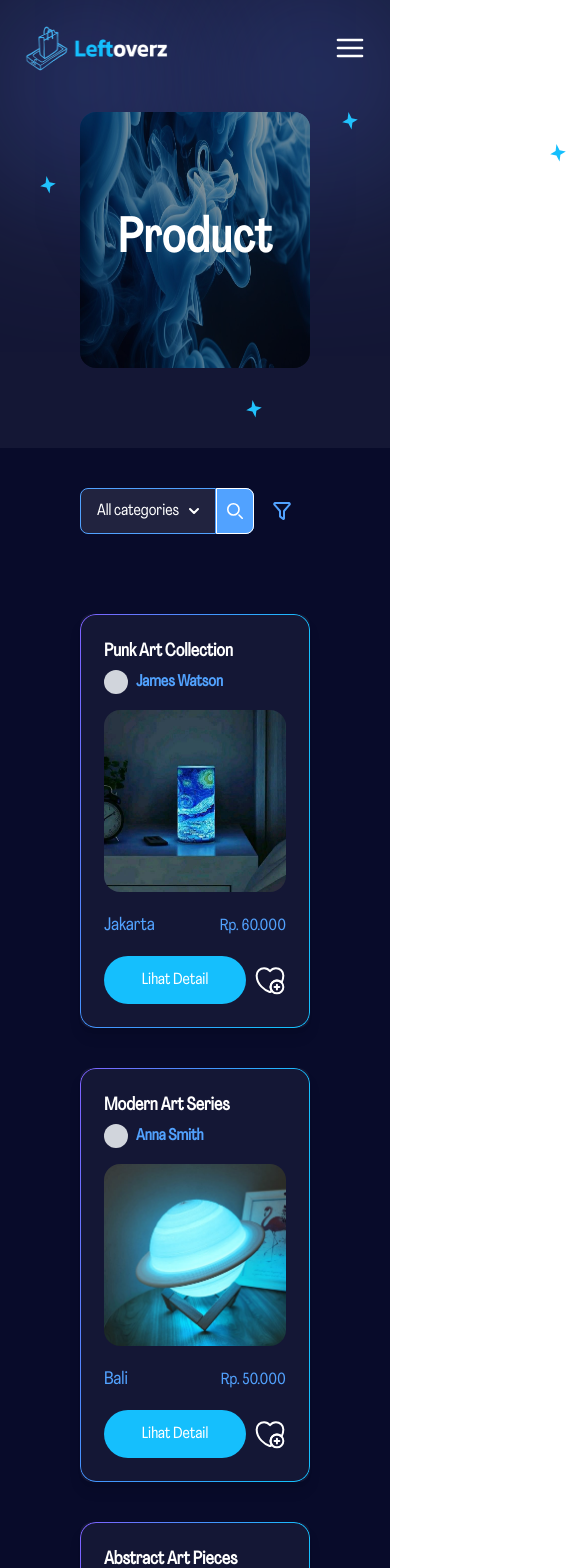
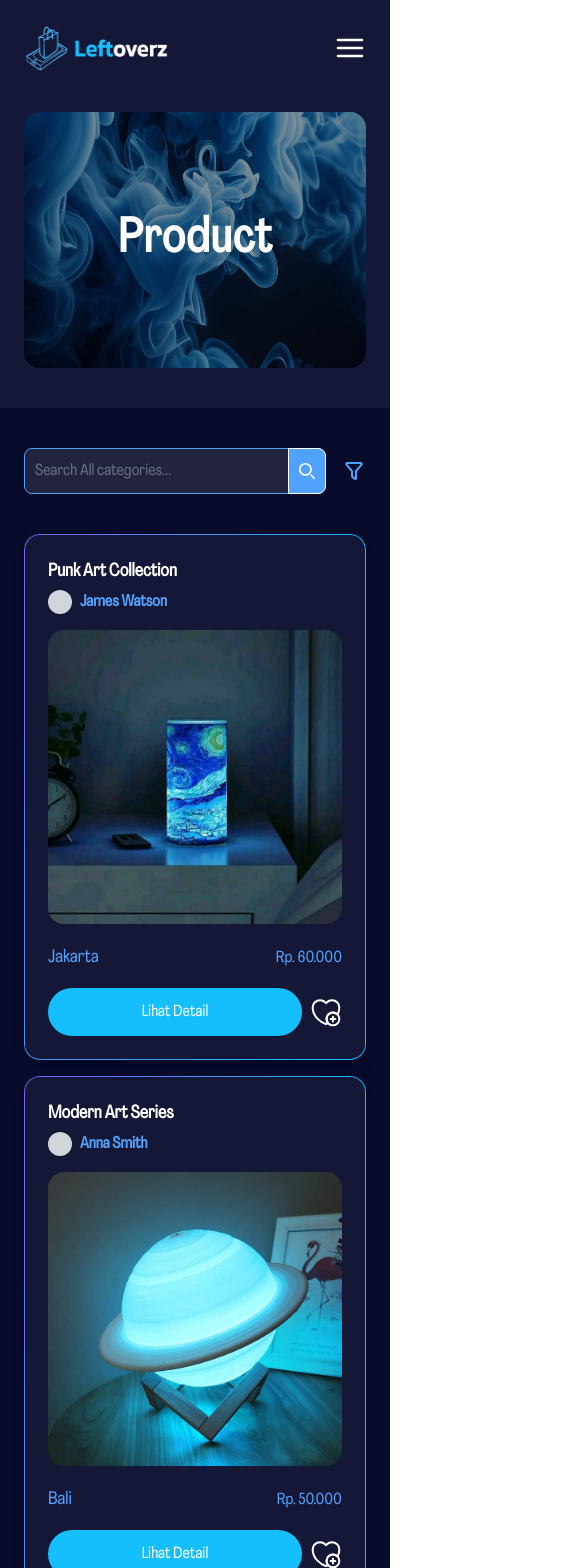
Before and after one commit to Al1en131/Leftoverz, a Next.js app: page /product in a window 390 px wide. Shown: the top 1568 px of the page, 566 px wide, since content can reach past the window. Built offline with nearby package versions, Linux system fonts and the light colour scheme.

Commit message:
update responsive page

```diff
--- a/src/app/about/page.tsx
+++ b/src/app/about/page.tsx
@@ -19,44 +19,44 @@ export default function About() {
           height={100}
           alt=""
           src="/images/bubble.svg"
-          className="h-[356px] w-[356px] absolute top-0 left-0"
+          className="h-[356px] w-[356px] max-lg:hidden absolute top-0 left-0"
         />
         <Image
           width={100}
           height={100}
           alt=""
           src="/images/bubble-2.svg"
-          className="h-[356px] w-[356px] absolute top-0 right-0"
+          className="h-[356px] w-[356px] absolute max-lg:hidden top-0 right-0"
         />
         <Image
           width={100}
           height={100}
           alt=""
           src="/images/Star-1.svg"
-          className="w-4 absolute top-28 right-8 -z-0"
+          className="w-4 absolute top-28 right-8 max-lg:hidden -z-0"
         />
         <Image
           width={100}
           height={100}
           alt=""
           src="/images/Star-1.svg"
-          className="w-4 absolute top-[400px] right-32 -z-0"
+          className="w-4 absolute top-[400px] right-32 max-lg:hidden -z-0"
         />
         <Image
           width={100}
           height={100}
           alt=""
           src="/images/Star-1.svg"
-          className="w-4 absolute top-44 left-10 -z-0"
+          className="w-4 absolute top-44 left-10 max-lg:hidden -z-0"
         />
         <Image
           width={100}
           height={100}
           alt=""
           src="/images/Star-1.svg"
-          className="w-4 absolute top-36 left-[550px] -z-0"
+          className="w-4 absolute top-36 left-[550px] max-lg:hidden -z-0"
         />
-        <div className="bg-white/5 pt-28 pb-20 w-full px-20 flex flex-col items-center gap-6 relative">
+        <div className="bg-white/5 pt-28 md:pb-20 pb-10 w-full md:px-20 px-6 flex flex-col items-center gap-6 relative">
           <div className="relative w-full">
             <Image
               width={600}
@@ -66,13 +66,13 @@ export default function About() {
               className="rounded-2xl w-full h-64"
             />
             <div className="absolute top-0 left-0 w-full h-full bg-black opacity-40 rounded-2xl z-40"></div>{" "}
-            <h1 className="text-5xl md:text-8xl tracking-wide text-white font-bold text-center absolute top-1/2 left-1/2 -translate-x-1/2 -translate-y-1/2 z-50">
+            <h1 className="text-4xl md:text-8xl tracking-wide text-white font-bold text-center absolute top-1/2 left-1/2 -translate-x-1/2 -translate-y-1/2 z-50">
               About Us
             </h1>
           </div>
         </div>
-        <div className="py-10 px-20">
-          <p className="text-white text-base text-center tracking-wide">
+        <div className="py-10 md:px-20 px-6">
+          <p className="text-white text-base md:text-center max-lg:text-justify tracking-wide">
             Lorem Ipsum is simply dummy text of the printing and typesetting
             industry. Lorem Ipsum has been the industry&apos;s standard dummy text
             ever since the 1500s, when an unknown printer took a galley of type
@@ -84,13 +84,13 @@ export default function About() {
             PageMaker including versions of Lorem Ipsum.
           </p>
         </div>
-        <div className="px-20 py-20 relative">
+        <div className="md:px-20 md:py-20 px-6 py-10 relative">
           <Image
             width={100}
             height={100}
             alt=""
             src="/images/Star-1.svg"
-            className="w-8 absolute bottom-20 right-10 -z-0"
+            className="w-8 absolute md:bottom-20 bottom-2 right-10 -z-0"
           />
           <Image
             width={100}
@@ -104,44 +104,43 @@ export default function About() {
             height={100}
             alt=""
             src="/images/Star-1.svg"
-            className="w-4 absolute top-36 left-96 -z-0"
+            className="w-4 absolute top-36 left-96 max-lg:hidden -z-0"
           />
           <Image
             width={100}
             height={100}
             alt=""
             src="/images/Star-1.svg"
-            className="w-4 absolute bottom-28 left-20 -z-0"
+            className="w-4 absolute md:bottom-28 bottom-4 left-20 -z-0"
           />
           <div className="justify-center w-full text-center mb-10">
             <h3 className="text-4xl text-white font-bold mb-1">Question</h3>
             <p>Lorem ipsum</p>
           </div>
-          <div className="flex gap-10 items-center">
+          <div className="md:flex block gap-10 items-center max-lg:space-y-6">
             <div className="relative">
               <Image
                 width={100}
                 height={100}
                 alt=""
                 src="/images/bubble-8.svg"
-                className="h-[556px] w-[556px] absolute -top-48 -left-28 -z-0"
+                className="md:h-[556px] md:w-[556px] w-72 h-72 absolute md:-top-48 -top-20 md:-left-28  -left-5 -z-0"
               />
               <Image
                 width={100}
                 height={100}
                 alt=""
                 src="/images/bubble-8.svg"
-                className="h-[556px] w-[556px] absolute top-0 -right-20 -z-0"
+                className="md:h-[556px] md:w-[556px] w-72 h-72 absolute md:top-0 bottom-0 md:-right-20 -right-5 -z-0"
               />
               <Image
                 width={600}
                 height={400}
                 alt="Hero About"
                 src="/images/question.png"
-                className="w-[650px] h-[450px] relative z-50"
+                className="md:w-[650px] w-[400px] md:h-[450px] h-[380px] relative z-50"
               />
             </div>
-
             <div className="w-full">
               <div id="accordion-open" data-accordion="open">
                 <h2 id="accordion-open-heading-1">
--- a/src/app/product/detail/page.tsx
+++ b/src/app/product/detail/page.tsx
@@ -76,46 +76,45 @@ export default function ProductDetail() {
         height={100}
         alt=""
         src="/images/bubble.svg"
-        className="h-[356px] w-[356px] absolute top-0 left-0"
+        className="h-[356px] w-[356px] absolute top-0 left-0 -z-0 max-lg:hidden"
       />
       <Image
         width={100}
         height={100}
         alt=""
         src="/images/bubble-2.svg"
-        className="h-[356px] w-[356px] absolute top-0 right-0"
+        className="h-[356px] w-[356px] absolute top-0 right-0 max-lg:hidden"
       />
       <Image
         width={100}
         height={100}
         alt=""
         src="/images/Star-1.svg"
-        className="w-8 absolute top-28 right-26 -z-0"
+        className="w-8 absolute top-28 max-lg:hidden right-26 -z-0"
       />
       <Image
         width={100}
         height={100}
         alt=""
         src="/images/Star-1.svg"
-        className="w-4 absolute top-28 right-96 -z-0"
+        className="w-4 absolute top-28 right-96 max-lg:hidden -z-0"
       />
       <Image
         width={100}
         height={100}
         alt=""
         src="/images/Star-1.svg"
-        className="w-4 absolute top-[750px] left-56 -z-0"
+        className="w-4 absolute top-[750px] left-56 max-lg:hidden -z-0"
       />
       <Image
         width={100}
         height={100}
         alt=""
         src="/images/Star-1.svg"
-        className="w-4 absolute top-[700px] right-[300px] -z-0"
+        className="w-4 absolute top-[700px] max-lg:hidden right-[300px] -z-0"
       />
-      <div className="flex gap-10 p-20 mt-10 h-auto">
-        <div className="w-4/12 z-40">
-          {" "}
+      <div className="md:flex md:gap-10 gap-4 md:p-20 px-6 py-14 mt-10 h-auto">
+        <div className="md:w-4/12 w-full z-40 max-lg:mb-4">
           <div className="h-96 rounded-lg overflow-hidden">
             <Image
               src={selectedImage}
@@ -125,7 +124,7 @@ export default function ProductDetail() {
               className="w-full h-auto rounded-lg"
             />
           </div>
-          <div className="grid grid-cols-5 gap-4 mt-6">
+          <div className="grid grid-cols-5 gap-4 md:mt-6 mt-0">
             {product.images.map((img, index) => (
               <button
                 key={index}
@@ -139,13 +138,13 @@ export default function ProductDetail() {
                   alt={`Thumbnail ${index}`}
                   width={100}
                   height={100}
-                  className="w-24 h-24 object-cover rounded-lg"
+                  className="md:w-24 md:h-24 h-16 object-cover rounded-lg"
                 />
               </button>
             ))}
           </div>
         </div>
-        <div className="mb-4 w-8/12 block items-center relative">
+        <div className="mb-4 md:w-8/12 w-full block items-center relative">
           <div className="block">
             <h3 className="text-white text-xl mb-4 font-bold tracking-wide">
               Product Name
@@ -154,7 +153,7 @@ export default function ProductDetail() {
               <span className="w-6 h-6 bg-gray-300 rounded-full"></span>
               <p className="text-blue-400 font-semibold">Alien</p>
             </div>
-            <p className="text-base">
+            <p className="text-base max-lg:text-justify">
               Contrary to popular belief, Lorem Ipsum is not simply random text.
               It has roots in a piece of classical Latin literature from 45 BC,
               making it over 2000 years old. Richard McClintock, a Latin
@@ -164,7 +163,7 @@ export default function ProductDetail() {
               literature, discovered the undoubtable source.
             </p>
           </div>
-          <div className="flex items-center gap-4 absolute bottom-0 right-0">
+          <div className="flex items-center gap-4 md:absolute max-lg:mt-4 max-lg:justify-end md:bottom-0 md:right-0">
             <Image
               src="/images/heart-remove.svg"
               width={100}
@@ -181,11 +180,11 @@ export default function ProductDetail() {
           </div>
         </div>
       </div>
-      <div className="pb-20 pt-10 w-full px-20">
+      <div className="md:pb-20 pb-10 md:pt-10 pt-0 w-full px-6 md:px-20">
         <h1 className="text-5xl font-bold text-white mb-8 text-center">
           Similar Product
         </h1>
-        <div className="grid grid-cols-1 sm:grid-cols-2 lg:grid-cols-3 gap-10 z-50">
+        <div className="grid grid-cols-1 sm:grid-cols-2 lg:grid-cols-3 md:gap-10 gap-4 z-50">
           {data.map((item, index) => (
             <div
               key={index}
--- a/src/app/product/page.tsx
+++ b/src/app/product/page.tsx
@@ -95,44 +95,44 @@ export default function Product() {
           height={100}
           alt=""
           src="/images/bubble.svg"
-          className="h-[356px] w-[356px] absolute top-0 left-0"
+          className="h-[356px] w-[356px] max-lg:hidden absolute top-0 left-0"
         />
         <Image
           width={100}
           height={100}
           alt=""
           src="/images/bubble-2.svg"
-          className="h-[356px] w-[356px] absolute top-0 right-0"
+          className="h-[356px] w-[356px] max-lg:hidden absolute top-0 right-0"
         />
         <Image
           width={100}
           height={100}
           alt=""
           src="/images/Star-1.svg"
-          className="w-4 absolute top-28 right-8 -z-0"
+          className="w-4 absolute top-28 max-lg:hidden right-8 -z-0"
         />
         <Image
           width={100}
           height={100}
           alt=""
           src="/images/Star-1.svg"
-          className="w-4 absolute top-[400px] right-32 -z-0"
+          className="w-4 absolute top-[400px] max-lg:hidden right-32 -z-0"
         />
         <Image
           width={100}
           height={100}
           alt=""
           src="/images/Star-1.svg"
-          className="w-4 absolute top-44 left-10 -z-0"
+          className="w-4 absolute top-44 max-lg:hidden left-10 -z-0"
         />
         <Image
           width={100}
           height={100}
           alt=""
           src="/images/Star-1.svg"
-          className="w-4 absolute top-36 left-[550px] -z-0"
+          className="w-4 absolute top-36 left-[550px] max-lg:hidden -z-0"
         />
-        <div className="bg-white/5 pt-28 pb-20 w-full px-20 flex flex-col items-center gap-6 relative">
+        <div className="bg-white/5 pt-28 md:pb-20 pb-10 w-full md:px-20 px-6 flex flex-col items-center gap-6 relative">
           <div className="relative w-full">
             <Image
               width={600}
@@ -147,17 +147,15 @@ export default function Product() {
             </h1>
           </div>
         </div>
-        <div className="py-10 px-20 flex justify-between items-center">
-          {/* Search Form */}
+        <div className="py-10 md:px-20 px-6 flex justify-between items-center">
           <form className="w-full mx-auto relative">
             <div className="flex">
-              {/* Dropdown Button */}
               <button
                 onClick={(e) => {
                   e.preventDefault();
                   setDropdownOpen(!dropdownOpen);
                 }}
-                className="shrink-0 z-10 inline-flex items-center py-2.5 px-4 text-base font-medium text-white bg-white/10 border border-blue-400 rounded-s-lg hover:bg-white/5"
+                className="shrink-0 z-10 md:inline-flex hidden items-center py-2.5 px-4 text-base font-medium text-white bg-white/10 border border-blue-400 rounded-s-lg hover:bg-white/5"
                 type="button"
               >
                 {selectedCategory}
@@ -176,7 +174,6 @@ export default function Product() {
                 </svg>
               </button>
 
-              {/* Dropdown Menu */}
               {dropdownOpen && (
                 <div
                   ref={dropdownRef}
@@ -207,7 +204,7 @@ export default function Product() {
               <div className="relative w-full">
                 <input
                   type="search"
-                  className="block p-2.5 w-full z-20 text-base text-white bg-white/10 rounded-e-lg border border-blue-400"
+                  className="block p-2.5 w-full z-20 text-base text-white bg-white/10 md:rounded-e-lg rounded-lg border border-blue-400"
                   placeholder={`Search ${selectedCategory}...`}
                   required
                 />
@@ -229,10 +226,9 @@ export default function Product() {
             </div>
           </form>
           <div className="relative">
-            {/* Filter Button */}
             <button
               onClick={() => setOpen(!open)}
-              className="text-blue-400 bg-primary-700 hover:bg-primary-800 font-medium rounded-lg text-sm px-4 py-2.5 inline-flex items-center"
+              className="text-blue-400 bg-primary-700 hover:bg-primary-800 font-medium rounded-lg text-sm ps-4 py-2.5 inline-flex items-center"
             >
               <svg
                 className="w-6 h-6"
@@ -251,12 +247,9 @@ export default function Product() {
                 />
               </svg>
             </button>
-            {/* Dropdown */}
             {open && (
               <div className="absolute z-10 w-72 p-4 right-0 top-10 bg-black/50 border border-white rounded-lg shadow-lg mt-2">
                 <h6 className="mb-3 text-sm font-medium text-white">Filter</h6>
-
-                {/* Upload Image */}
                 <div className="mb-3">
                   <label className="text-sm font-medium text-white">
                     Upload Image
@@ -276,8 +269,6 @@ export default function Product() {
                     className="mt-2 rounded-lg"
                   />
                 )}
-
-                {/* Price Range */}
                 <div className="mb-3">
                   <label className="text-sm font-medium text-white">
                     Price
@@ -299,8 +290,6 @@ export default function Product() {
                     />
                   </div>
                 </div>
-
-                {/* Sort By */}
                 <div className="relative">
                   <Listbox value={selected} onChange={setSelected}>
                     <Listbox.Button className="w-full p-2 border rounded-lg text-white bg-white/30">
@@ -323,14 +312,13 @@ export default function Product() {
             )}
           </div>
         </div>
-        <div className="py-10 px-20 w-full">
-          <div className="grid grid-cols-1 sm:grid-cols-2 lg:grid-cols-3 gap-10 z-50">
+        <div className="md:py-10 pt-0 pb-10 md:px-20 px-6 w-full">
+          <div className="grid grid-cols-1 sm:grid-cols-2 lg:grid-cols-3 md:gap-10 gap-4 z-50">
             {data.map((item, index) => (
               <div
                 key={index}
                 className="w-full p-6 rounded-xl border_section shadow-lg bg-white/5 relative"
               >
-                {/* Bagian Atas */}
                 <div className="mb-4 flex justify-between items-center">
                   <div className="block">
                     <h3 className="text-white text-lg mb-1 font-bold">
@@ -351,14 +339,10 @@ export default function Product() {
                     className="w-full rounded-2xl"
                   />
                 </div>
-
-                {/* Bagian Bawah */}
                 <div className="my-4 flex justify-between items-center">
                   <p className="text-blue-400 text-lg">{item.location}</p>
                   <p className="text-blue-400 text-base">Rp. {item.price}</p>
                 </div>
-
-                {/* Tombol Beli */}
                 <div className="w-full flex justify-between items-center gap-2 text-white">
                   <Link
                     href="/product/detail"
```
